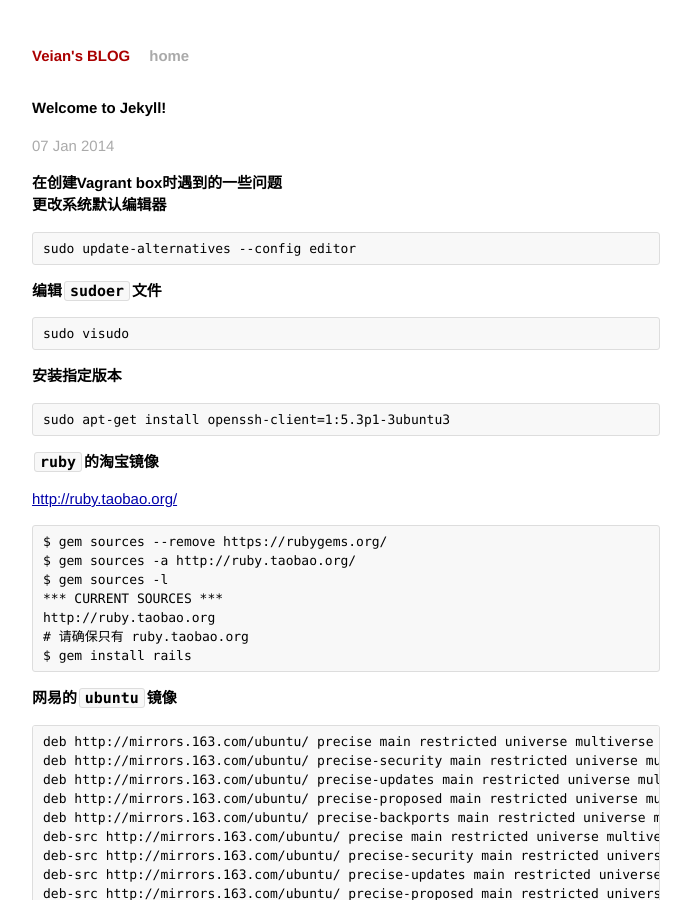
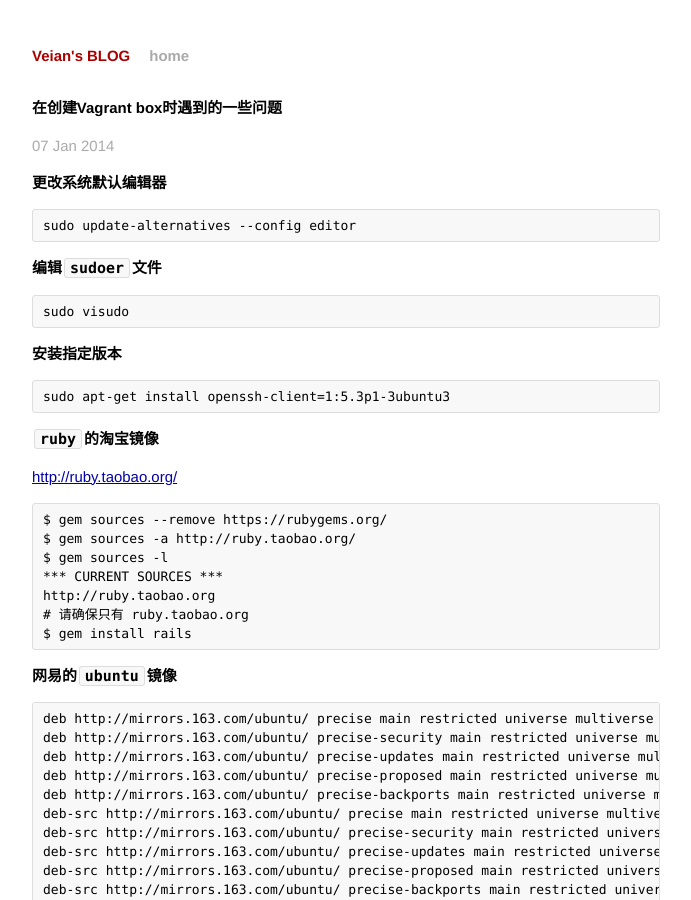
Before and after one commit to veian/veian.github.io, a Jekyll site: the page built from _posts/2014-01-07-create-vagrant-box.md, in a window 1280 px wide and 900 px high. Shown: the whole window, without its empty margins (294-985 px from the left). Built offline with Jekyll 4.4.1, drawn with Linux system fonts in a browser that asks for light colours; Markdown is read by kramdown in place of the engine named in the settings.

Commit message:
modify title of the first blog

```diff
--- a/_posts/2014-01-07-create-vagrant-box.md
+++ b/_posts/2014-01-07-create-vagrant-box.md
@@ -1,11 +1,9 @@
 ---
 layout: post
-title:  "Welcome to Jekyll!"
+title:  "在创建Vagrant box时遇到的一些问题"
 date:   2014-01-07 22:27:46
 categories: jekyll update
 ---
-
-## 在创建Vagrant box时遇到的一些问题
 
 ### 更改系统默认编辑器
 
```
